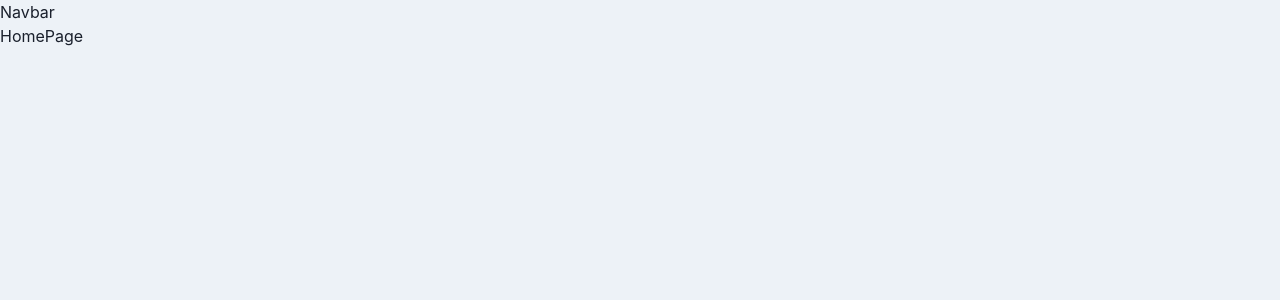
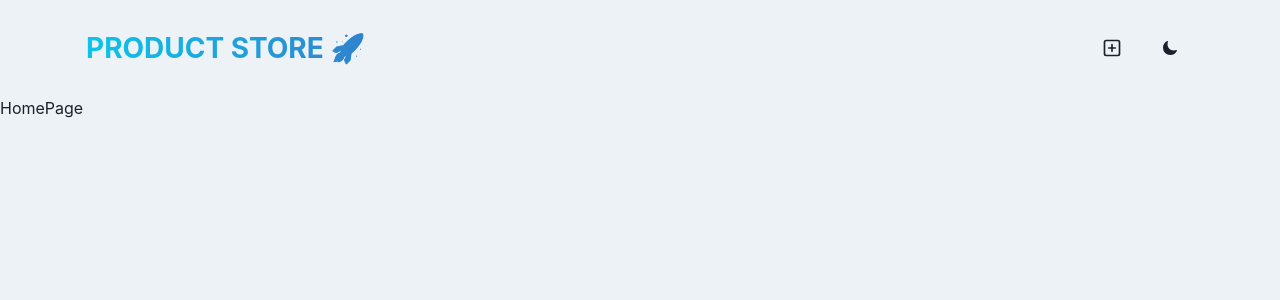
Before and after one commit to shivshankar-kumar-au46/MERNSTACK-PROJECT, a React (Vite) app in the folder frontend/: page / in a window 1280 px wide. Shown: the top 300 px of the page. Built offline with nearby package versions, Linux system fonts and the light colour scheme.

Commit message:
navbar created

```diff
--- a/frontend/src/components/Navbar.jsx
+++ b/frontend/src/components/Navbar.jsx
@@ -1,8 +1,50 @@
+import { Button, Container, Flex, HStack, Text, useColorMode } from '@chakra-ui/react'
+import { PlusSquareIcon } from '@chakra-ui/icons'
+import { IoMoon } from "react-icons/io5";
+import { LuSun } from "react-icons/lu";
 import React from 'react'
+import { Link } from 'react-router-dom'
 
 const Navbar = () => {
+  const {colorMode, toggleColorMode} = useColorMode();
   return (
-    <div>Navbar</div>
+    <Container maxW='1140px' p={4}>
+      <Flex
+        h={16}
+        alignItems={"center"}
+        justifyContent={"space-between"}
+        flexDir={{
+          base: "column",
+          sm: "row"
+        }}
+      >
+        <Text
+          bgGradient={"linear(to-r, cyan.400, blue.500)"}
+          bgClip='text'
+          fontSize={{  //in smaller screen fontsize will be 22px and its above its 28px
+            base: "22",
+            sm: "28"
+          }}
+          fontWeight='bold'
+          textTransform={"uppercase"}
+          textAlign={"center"}
+
+        >
+          <Link to={"/"}>
+            Product Store 🚀
+          </Link>
+        </Text>
+        <HStack spacing={2} alignItems={"center"}>
+          <Link to={"/create"}>
+            <Button>
+             <PlusSquareIcon fontSize={20}/>
+            </Button>
+          </Link>
+          <Button onClick={toggleColorMode}>{colorMode === "light" ? <IoMoon/> : <LuSun size="20"/>}</Button>
+        </HStack>
+
+      </Flex>
+    </Container>
   )
 }
 
```
